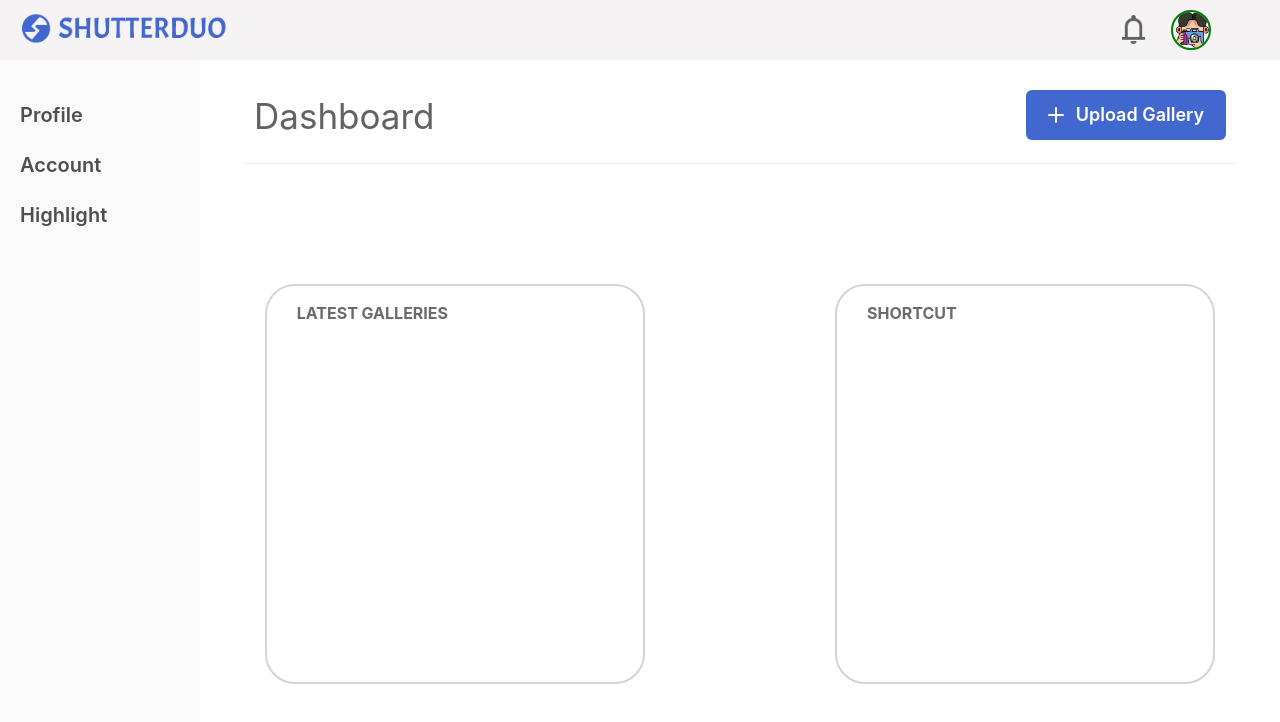
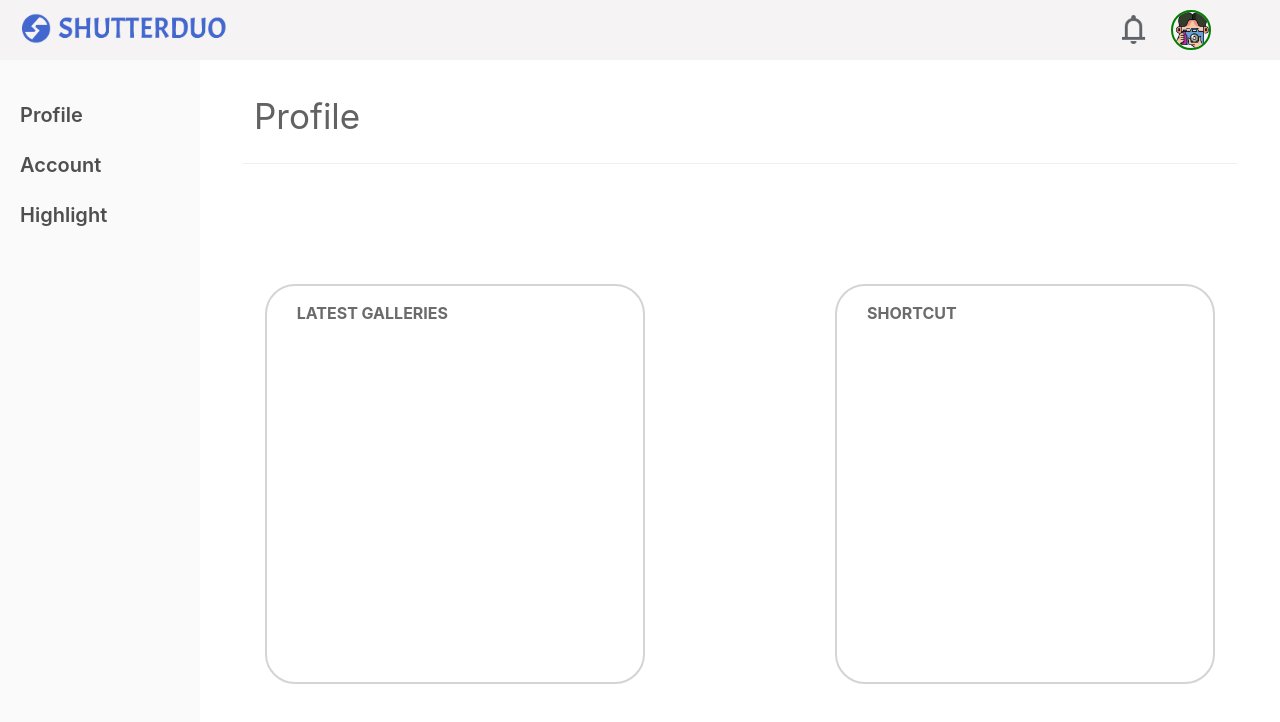
Before and after one commit to HelloSeaNation/ShutterDuo, a React (Create React App) app: page /profile_setting in a window 1280 px wide. Shown: the top 722 px of the page. Built offline with nearby package versions, Linux system fonts and the light colour scheme.

Commit message:
Set up profile setting page

```diff
--- /dev/null
+++ b/src/components/ProfileContent.tsx
@@ -0,0 +1,34 @@
+import React from "react";
+import { Flex } from "@chakra-ui/react";
+
+const ProfileContent = () => {
+  const boxStyles = {
+    border: "2px solid #D4D4D4",
+    borderRadius: "30",
+    fontWeight: "bold",
+    color: "#6B6B6B",
+    paddingTop: "15px",
+    paddingLeft: "30px",
+  };
+
+  const renderBox = (text: string) => (
+    <Flex {...boxStyles} w="40%" height="50vh">
+      {text}
+    </Flex>
+  );
+
+  return (
+    <Flex
+      direction="row"
+      justifyContent="space-between"
+      w="88%"
+      m="auto"
+      marginTop="15vh"
+    >
+      {renderBox("LATEST GALLERIES")}
+      {renderBox("SHORTCUT")}
+    </Flex>
+  );
+};
+
+export default ProfileContent;
--- /dev/null
+++ b/src/components/SettingTitleBar.tsx
@@ -0,0 +1,25 @@
+import React from "react";
+import { Box, Flex, Text, Button, Divider } from "@chakra-ui/react";
+import { AddIcon } from "@chakra-ui/icons";
+import ProfileContent from "./ProfileContent";
+
+const SettingTitleBar = () => {
+  return (
+    <Box w={"90%"} h={"100vh"} bgColor={"#FFFFFF"}>
+      <Flex
+        w={"90%"}
+        margin={"auto"}
+        paddingTop={"30px"}
+        justifyContent={"space-between"}
+        marginBottom={"20px"}
+      >
+        <Text fontSize={"35px"} color={"#626262"}>
+          Profile
+        </Text>
+      </Flex>
+      <Divider w={"92%"} m={"auto"} />
+      <ProfileContent />
+    </Box>
+  );
+};
+export default SettingTitleBar;
--- a/src/pages/ProfileSetting.tsx
+++ b/src/pages/ProfileSetting.tsx
@@ -1,7 +1,6 @@
 import React from "react";
 import { Box, Flex } from "@chakra-ui/react";
-import DashboardTitleBar from "../components/DashboardTitleBar";
-
+import DashboardTitleBar from "../components/SettingTitleBar";
 import TopBar from "../components/TopBar";
 import SideBar from "../components/SideBarSetting";
 
```
